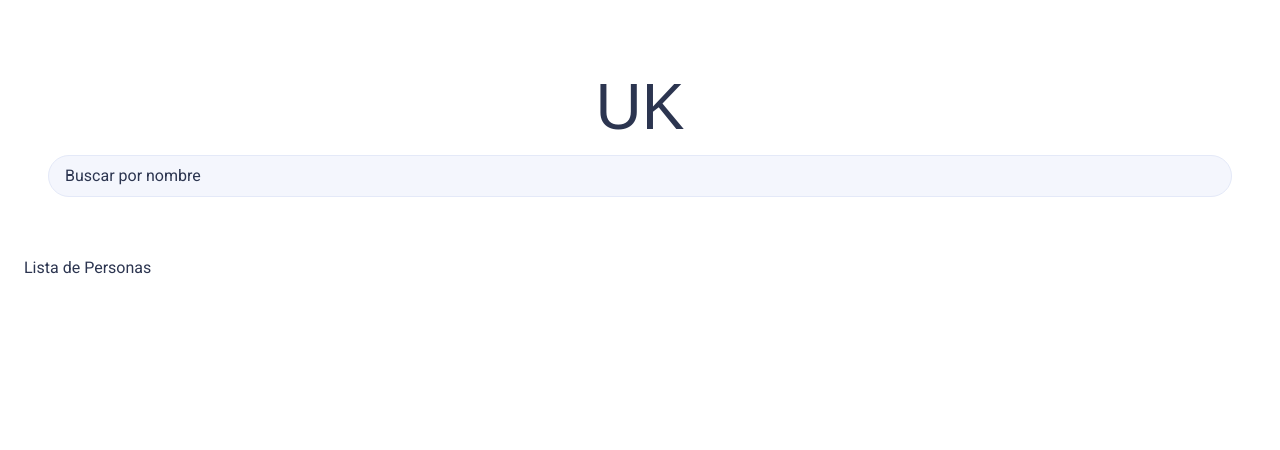
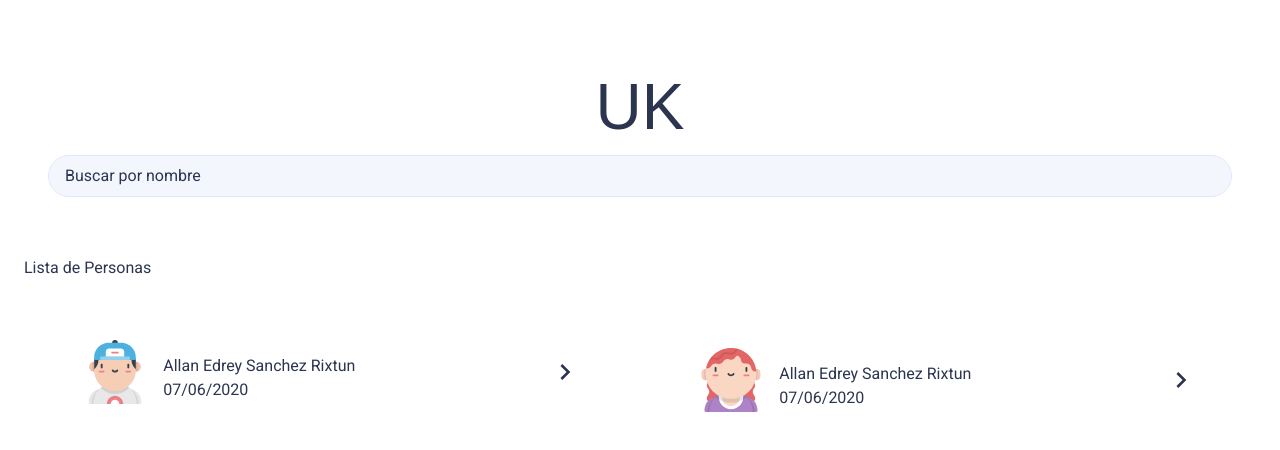
Before and after one commit to Allan-Sanchez/pwa-store-app, a Nuxt app: page / in a window 1280 px wide. Shown: the top 450 px of the page. Built offline with nearby package versions, Linux system fonts and the light colour scheme; a web font is replaced by a local one.

Commit message:
page card list added

```diff
--- /dev/null
+++ b/components/CardList.vue
@@ -0,0 +1,70 @@
+<template>
+  <div class="grid  sm:grid-cols-1 md:grid-cols-2 mt-2">
+    <div   @click="showClient()"  class="w-ful sm:h-16 md:h-40 flex justify-center items-center cursor-pointer">
+      <img src="../assets/img/boy.svg" class=" w-16" alt="Avatar template" />
+      <div class="mx-4 min-w-3/5 mt-3">
+        <p class="text-base">Allan Edrey Sanchez Rixtun</p>
+        <p class="">07/06/2020</p>
+      </div>
+      <svg
+        aria-hidden="true"
+        focusable="false"
+        width="2em"
+        height="2em"
+        style="-ms-transform: rotate(360deg); -webkit-transform: rotate(360deg); transform: rotate(360deg);"
+        preserveAspectRatio="xMidYMid meet"
+        viewBox="0 0 24 24"
+      >
+        <path
+          d="M10 6L8.59 7.41L13.17 12l-4.58 4.59L10 18l6-6z"
+          fill="#2c3550"
+        />
+      </svg>
+    </div>
+
+    <div @click="showClient()" class="w-ful sm:h-16 md:h-40 flex justify-center items-center mt-2 cursor-pointer">
+      <img src="../assets/img/girl.svg" class="w-16" alt="Avatar template" />
+      <div class="mx-4 min-w-3/5 mt-3">
+        <p class="text-base">Allan Edrey Sanchez Rixtun</p>
+        <p class="">07/06/2020</p>
+      </div>
+      <svg
+        aria-hidden="true"
+        focusable="false"
+        width="2em"
+        height="2em"
+        style="-ms-transform: rotate(360deg); -webkit-transform: rotate(360deg); transform: rotate(360deg);"
+        preserveAspectRatio="xMidYMid meet"
+        viewBox="0 0 24 24"
+      >
+        <path
+          d="M10 6L8.59 7.41L13.17 12l-4.58 4.59L10 18l6-6z"
+          fill="#2c3550"
+        />
+      </svg>
+    </div>
+
+    <!-- <MODALADD ></MODALADD> -->
+
+  </div>
+</template>
+
+<script>
+// import MODALADD from './ModalAdd'
+export default {
+//   components:{
+//     MODALADD
+//   },
+  methods: {
+    showClient(){
+      console.log('show client')
+    //   this.$router.push({
+    //       name: 'ClientPage',
+    //       params: {
+    //         // tag: this.searchQuery
+    //       }
+    //     })
+    }
+  },
+}
+</script>
--- a/pages/index.vue
+++ b/pages/index.vue
@@ -15,18 +15,19 @@
 
     <div class="mx-6 text-font">
       <h3 class="mb-3">Lista de Personas</h3>
-      <!-- <CARDLIST></CARDLIST> -->
+      <CARDLIST></CARDLIST>
     </div>
 
   </section>
 </template>
 
 <script>
+import CARDLIST from '../components/CardList'
 
 export default {
-  // components: {
-  //   Logo
-  // }
+  components: {
+    CARDLIST
+  }
 }
 </script>
 
```
Also changed, not shown: assets/img/boy.svg (added), assets/img/girl.svg (added).
